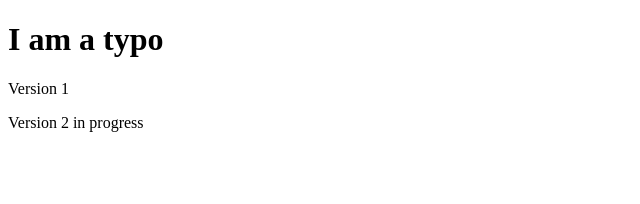
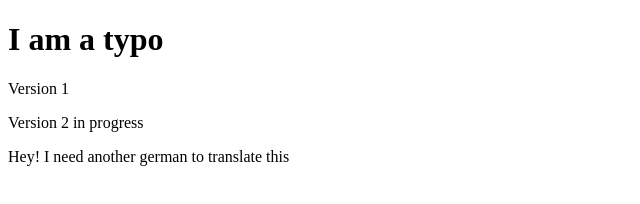
Before and after one commit to clionad/ibat060319, a plain HTML site: page index.html in a window 1280 px wide. Shown: the whole page, without its empty margins (0-640 px from the left). Drawn offline with Linux system fonts and the light colour scheme.

Commit message:
added site

```diff
--- a/index.html
+++ b/index.html
@@ -10,5 +10,6 @@
     <h1>I am a typo</h1>
     <p>Version 1</p>
     <p>Version 2 in progress</p>
+    <p>Hey! I need another german to translate this</p>
 </body>
 </html>
```
Also changed, not shown: site.js (added).
